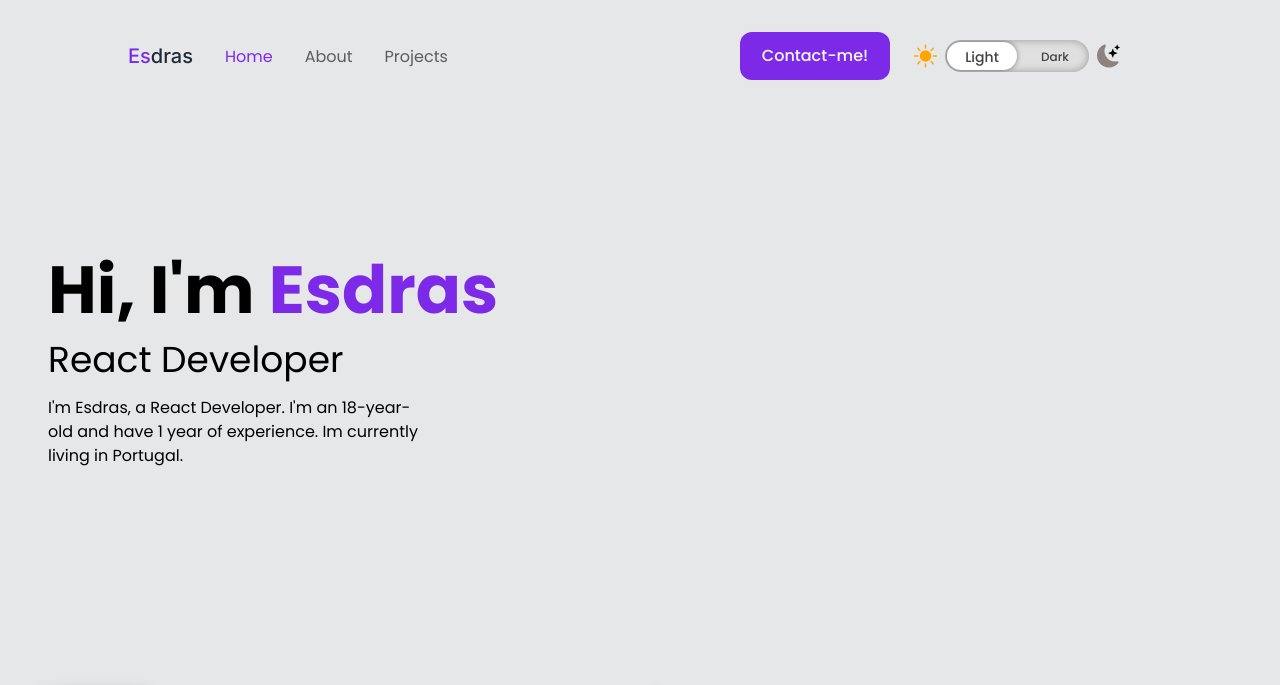
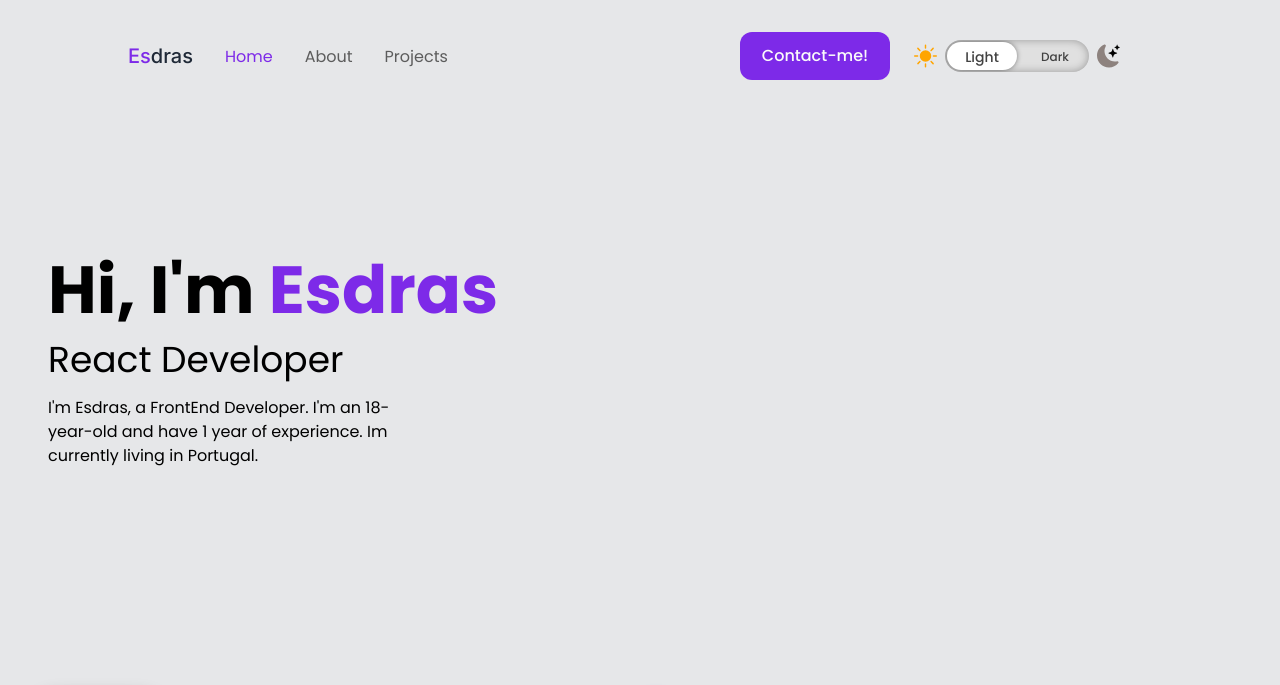
Before and after one commit to esdrassantos06/esdrasPortfolio, a website: page index.html in a window 1280 px wide. Shown: the top 685 px of the page. Drawn offline with Linux system fonts and the light colour scheme.

Commit message:
Update index.html

```diff
--- a/index.html
+++ b/index.html
@@ -90,7 +90,7 @@
                     <h1 class="select-none text-[50pt] font-bold preto">Hi, I'm <span class="text-roxo">Esdras</span>
                     </h1>
                     <h2 class="select-none text-4xl preto">React Developer</h2>
-                    <p class="max-w-96 mt-4 preto"> I'm Esdras, a React Developer. I'm an 18-year-old and have 1 year of experience. Im currently living in Portugal. </p>
+                    <p class="max-w-96 mt-4 preto"> I'm Esdras, a FrontEnd Developer. I'm an 18-year-old and have 1 year of experience. Im currently living in Portugal. </p>
                 </article>
                 <!-- Article-->
             </section>
```
